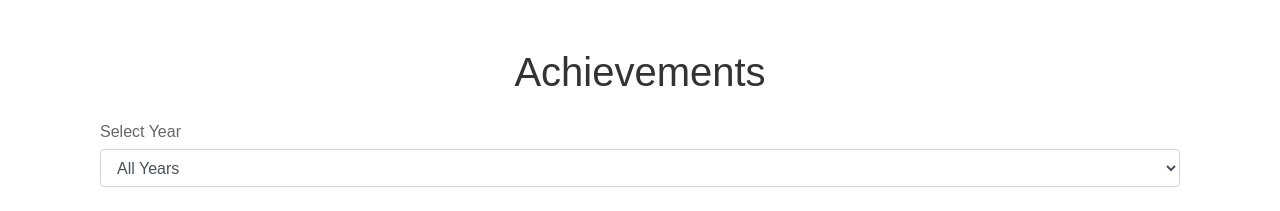
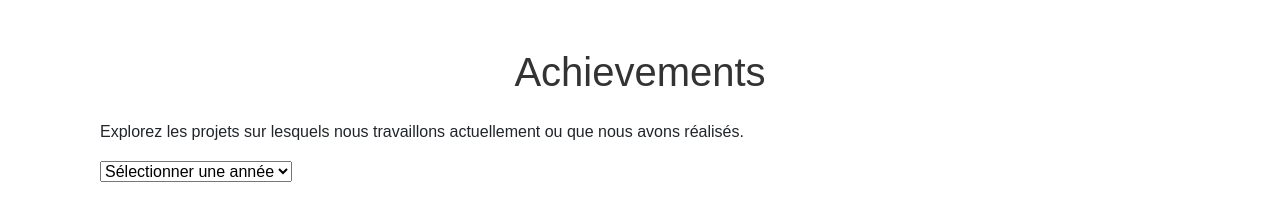
Before and after one commit to vapeasnl/appweb, a Flask app: template association/association_v1/app/templates/achievements.html in a window 1280 px wide. Shown: the part 80-291 px from the top of the page. Run offline with Flask 3, Linux system fonts and the light colour scheme; the template is opened without the code that fills it, so the values that code supplies are empty; the visitor is signed in with stand-in values (Sample User, id 1); data comes from the database, SQL or seed files in the repository; some libraries are stand-ins or nearby versions.

Commit message:
Update achievements.html

```diff
--- a/association/association_v1/app/templates/achievements.html
+++ b/association/association_v1/app/templates/achievements.html
@@ -3,16 +3,14 @@
 {% block content %}
 <div class="container my-5">
     <h1 class="mb-4">Achievements</h1>
+    <p>Explorez les projets sur lesquels nous travaillons actuellement ou que nous avons réalisés.</p>
     <form method="post" action="{{ url_for('main.achievements') }}">
-        <div class="form-group">
-            <label for="year">Select Year</label>
-            <select name="year" id="year" class="form-control" onchange="this.form.submit()">
-                <option value="">All Years</option>
+        <select name="year" class="form-select mb-3" onchange="this.form.submit()">
+            <option value="">Sélectionner une année</option>
             {% for year in years %}
                 <option value="{{ year }}" {% if year == selected_year %} selected {% endif %}>{{ year }}</option>
             {% endfor %}
         </select>
-        </div>
     </form>
     <div class="table-responsive mt-4">
         <table class="table table-bordered">
```
Lines whose indentation alone changed are shown as unchanged.
